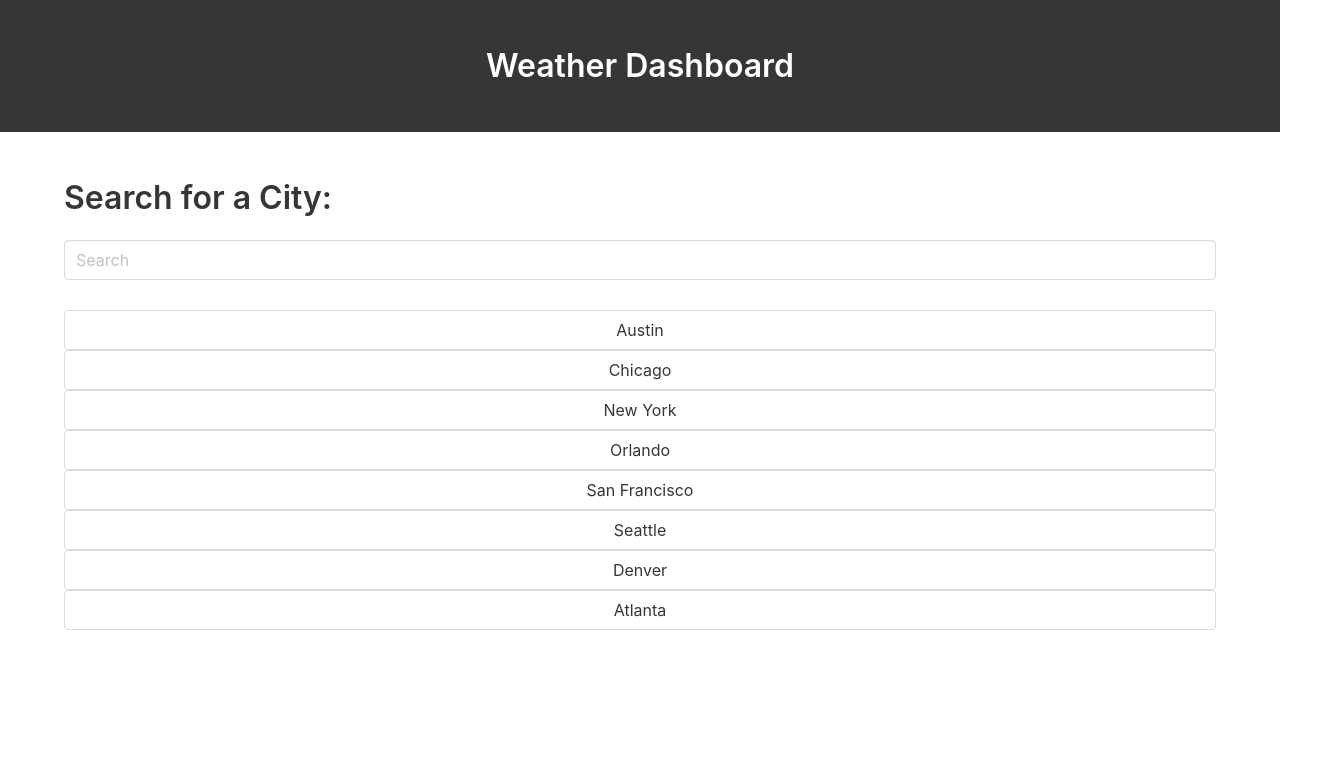
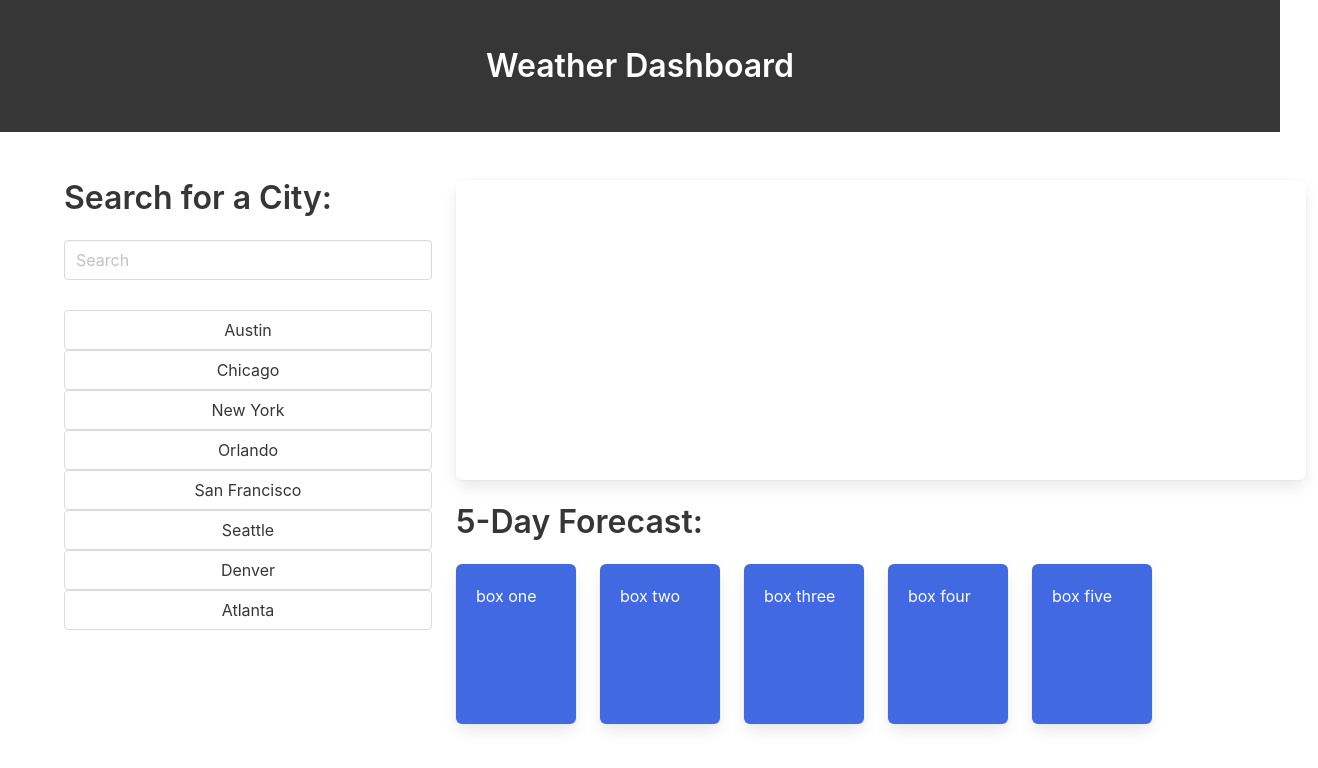
Before and after one commit to kblalock91/weather-dashboard, a plain HTML site: page index.html in a window 1280 px wide. Shown: the whole page, 1318 px wide, since content can reach past the window. Drawn offline with nearby package versions, Linux system fonts and the light colour scheme.

Commit message:
Create 5-Day Forecast boxes

```diff
--- a/index.html
+++ b/index.html
@@ -22,7 +22,7 @@
     <section class="section">
         <div class="container">
             <div class="columns">
-                <div class="column">
+                <div class="column is-one-third">
                     <div class='rows'>
                         <div class='row is-full'>
                             <h1 class="title">
@@ -44,8 +44,70 @@
                     </div>
                 </div>
 
+                <div class="column">
+                    <div class='row is-full'>
+                        <div class="box" id="mainBox">
+                            <article class="media"></article>
+                        </div>
+                    </div>
+                    <br>
+                    <div class='row is-full'>
+                        <h1 class="title">
+                            5-Day Forecast:
+                        </h1>
+                    </div>
+                    <br>
+                    <div class='row is-full'>
+                        <div class="columns">
+                            <div class="column is-three-quarters">
+                                <p class="bd-notification is-info"></p>
+                                <div class="columns is-mobile">
+                                    <div class="column">
+                                        <p class="bd-notification is-info">
+                                            <div class="box" id="subBox">
+                                                <article class="media">box one</article>
+                                            </div>
+                                        </p>
+                                    </div>
+                                    <div class="column">
+                                        <p class="bd-notification is-info">
+                                            <div class="box" id="subBox">
+                                                <article class="media">box two
+                                                </article>
+                                            </div>
+                                        </p>
+                                    </div>
+                                    <div class="column">
+                                        <p class="bd-notification is-info">
+                                            <div class="box" id="subBox">
+                                                <article class="media">box three</article>
+                                            </div>
+                                        </p>
+                                    </div>
+                                    <div class="column">
+                                        <p class="bd-notification is-info">
+                                            <div class="box" id="subBox">
+                                                <article class="media">box four</article>
+                                            </div>
+                                        </p>
+                                    </div>
+                                    <div class="column">
+                                        <p class="bd-notification is-info">
+                                            <div class="box" id="subBox">
+                                                <article class="media">box five</article>
+                                            </div>
+                                        </p>
+                                    </div>
+                                </div>
+                            </div>
 
-                <script src="script.js"></script>
+                        </div>
+                    </div>
+                </div>
+            </div>
+    </section>
+
+    <script src="script.js"></script>
 </body>
 
 </html>
--- a/styles.css
+++ b/styles.css
@@ -2,3 +2,15 @@
     display: flex;
     flex-direction: column;
 }
+
+#mainBox {
+    width: 850px;
+    height: 300px;
+}
+
+#subBox {
+    background-color: royalblue;
+    color: white;
+    width: 120px;
+    height: 160px;
+}
```
